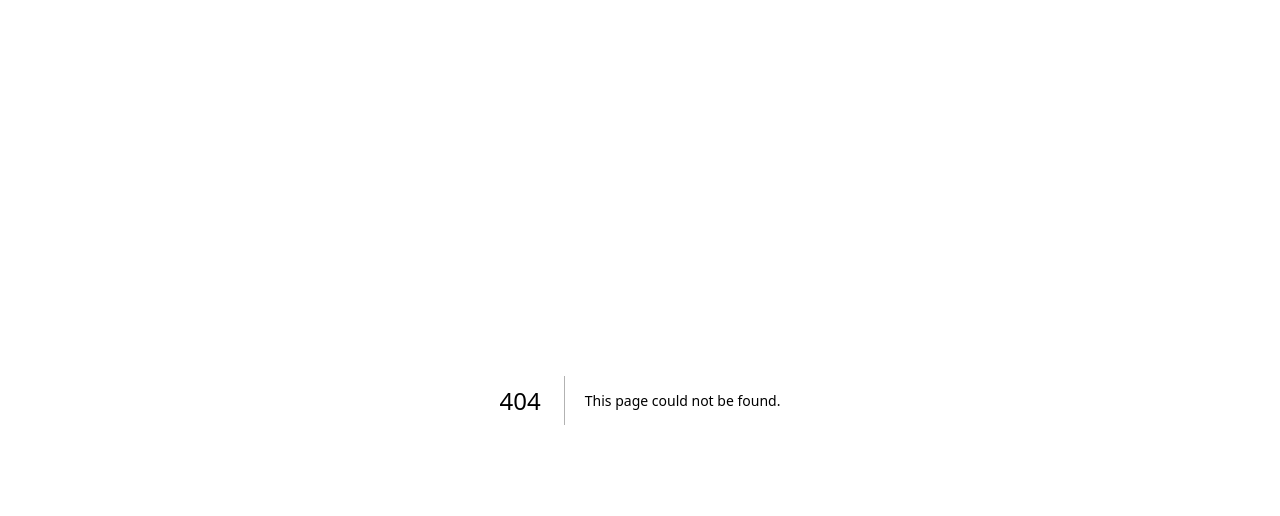
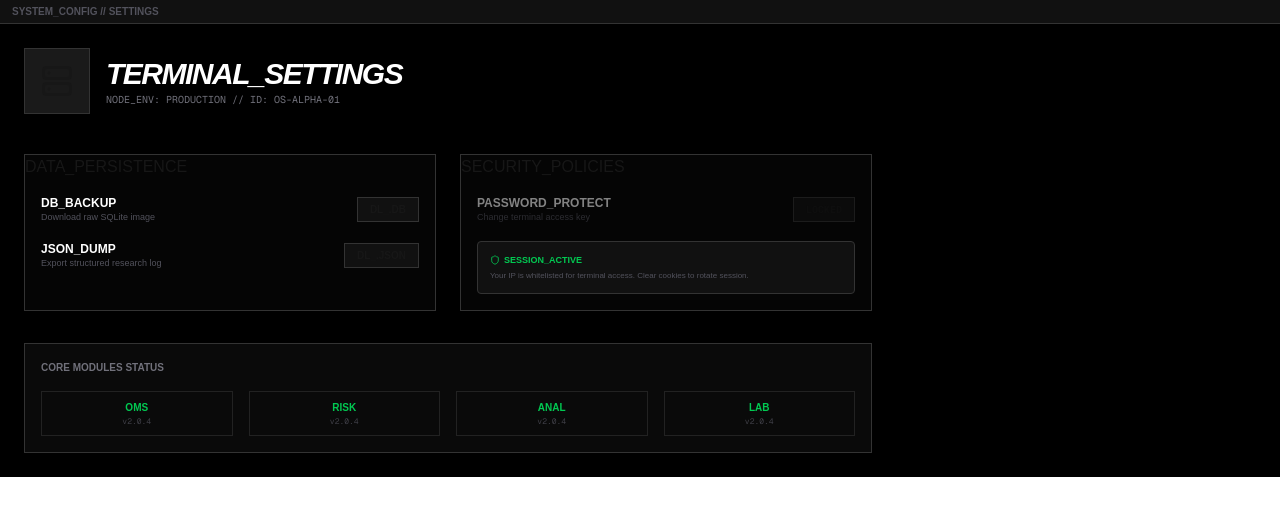
Before and after one commit to john-formanek-code/OpenEdge, a Next.js app: page /settings in a window 1280 px wide. Before the commit this address had no page. Shown: the top 516 px of the page. Built offline with nearby package versions, Linux system fonts and the light colour scheme.

Commit message:
feat: add settings page

```diff
--- /dev/null
+++ b/src/app/settings/page.tsx
@@ -0,0 +1,80 @@
+import { Shield, Server } from "lucide-react";
+
+export default function SettingsPage() {
+  return (
+    <div className="h-full bg-black flex flex-col">
+      <div className="bg-[#111] border-b border-[#333] px-3 py-1 text-[10px] font-bold text-zinc-600">
+        SYSTEM_CONFIG // SETTINGS
+      </div>
+
+      <div className="flex-1 p-6 space-y-8 max-w-4xl custom-scrollbar overflow-y-auto">
+        <div className="flex items-center space-x-4 mb-10">
+          <div className="bg-[#1a1a1a] p-4 border border-[#333]">
+            <Server className="w-8 h-8 text-[var(--terminal-accent)]" />
+          </div>
+          <div>
+            <h1 className="text-3xl font-black text-white italic tracking-tighter">TERMINAL_SETTINGS</h1>
+            <p className="text-[10px] text-zinc-500 font-mono">NODE_ENV: PRODUCTION // ID: OS-ALPHA-01</p>
+          </div>
+        </div>
+
+        <div className="grid grid-cols-2 gap-6">
+          {/* Data Management */}
+          <div className="border border-[#333] bg-[#050505] flex flex-col">
+            <div className="terminal-header">DATA_PERSISTENCE</div>
+            <div className="p-4 space-y-4">
+              <div className="flex justify-between items-center">
+                <div>
+                  <div className="text-xs font-bold text-white">DB_BACKUP</div>
+                  <div className="text-[9px] text-zinc-600">Download raw SQLite image</div>
+                </div>
+                <a href="/api/backup" className="bg-[#111] border border-[#333] hover:border-[color:var(--terminal-accent)] px-3 py-1 text-[10px] font-bold transition-colors">DL_.DB</a>
+              </div>
+              <div className="flex justify-between items-center">
+                <div>
+                  <div className="text-xs font-bold text-white">JSON_DUMP</div>
+                  <div className="text-[9px] text-zinc-600">Export structured research log</div>
+                </div>
+                <a href="/api/export" className="bg-[#111] border border-[#333] hover:border-[color:var(--terminal-accent)] px-3 py-1 text-[10px] font-bold transition-colors">DL_.JSON</a>
+              </div>
+            </div>
+          </div>
+
+          {/* Security */}
+          <div className="border border-[#333] bg-[#050505] flex flex-col">
+            <div className="terminal-header">SECURITY_POLICIES</div>
+            <div className="p-4 space-y-4">
+              <div className="flex justify-between items-center opacity-50">
+                <div>
+                  <div className="text-xs font-bold text-white">PASSWORD_PROTECT</div>
+                  <div className="text-[9px] text-zinc-600">Change terminal access key</div>
+                </div>
+                <button className="bg-[#111] border border-[#333] px-3 py-1 text-[10px] font-bold cursor-not-allowed font-mono">LOCKED</button>
+              </div>
+              <div className="bg-[#111] p-3 border border-[#333] rounded">
+                <div className="text-[9px] text-green-500 font-black mb-1 flex items-center">
+                  <Shield className="w-2.5 h-2.5 mr-1" /> SESSION_ACTIVE
+                </div>
+                <div className="text-[8px] text-zinc-600 leading-tight">
+                  Your IP is whitelisted for terminal access. Clear cookies to rotate session.
+                </div>
+              </div>
+            </div>
+          </div>
+        </div>
+
+        <div className="border border-[#333] p-4 bg-[#0a0a0a]">
+          <h4 className="text-[10px] font-black text-zinc-500 uppercase mb-4">Core Modules Status</h4>
+          <div className="grid grid-cols-4 gap-4 text-center">
+            {['OMS', 'RISK', 'ANAL', 'LAB'].map(m => (
+              <div key={m} className="border border-[#222] p-2">
+                <div className="text-green-500 text-[10px] font-black">{m}</div>
+                <div className="text-[8px] text-zinc-700 font-mono">v2.0.4</div>
+              </div>
+            ))}
+          </div>
+        </div>
+      </div>
+    </div>
+  );
+}
```
